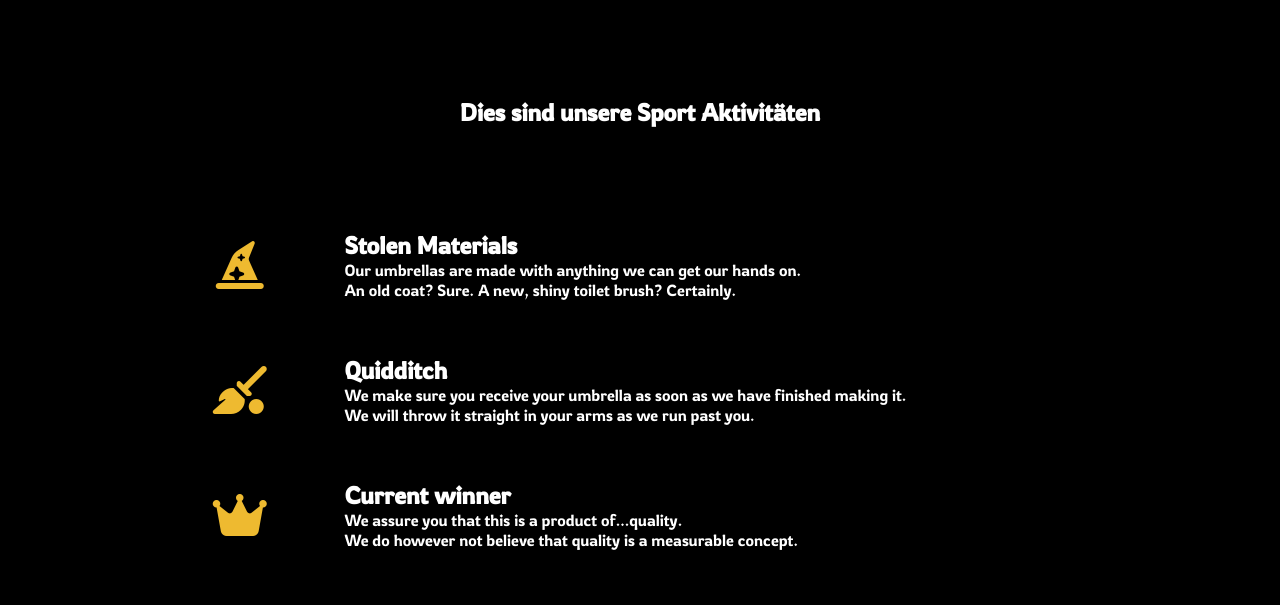
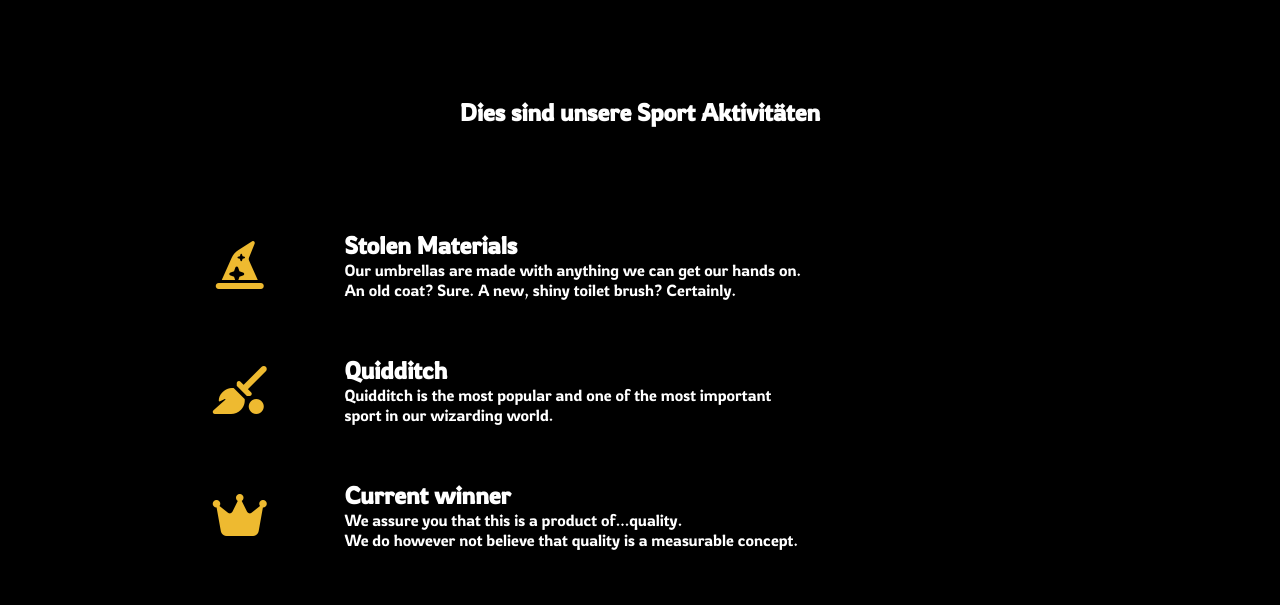
Before and after one commit to Sraosha47/Modul-431-Schul-Webseite, a plain HTML site: page sports.html in a window 1280 px wide. Shown: the part 78-683 px from the top of the page. Drawn offline with Linux system fonts and the light colour scheme.

Commit message:
Update sports.html

```diff
--- a/sports.html
+++ b/sports.html
@@ -46,7 +46,7 @@
                 <div class="desc">
                     <h2>Quidditch</h2>
                     <p>
-                        We make sure you receive your umbrella as soon as we have finished making it.<br>We will throw it straight in your arms as we run past you.
+                        Quidditch is the most popular and one of the most important<br>sport in our wizarding world.
                     </p>
                 </div>
             </div>
```
